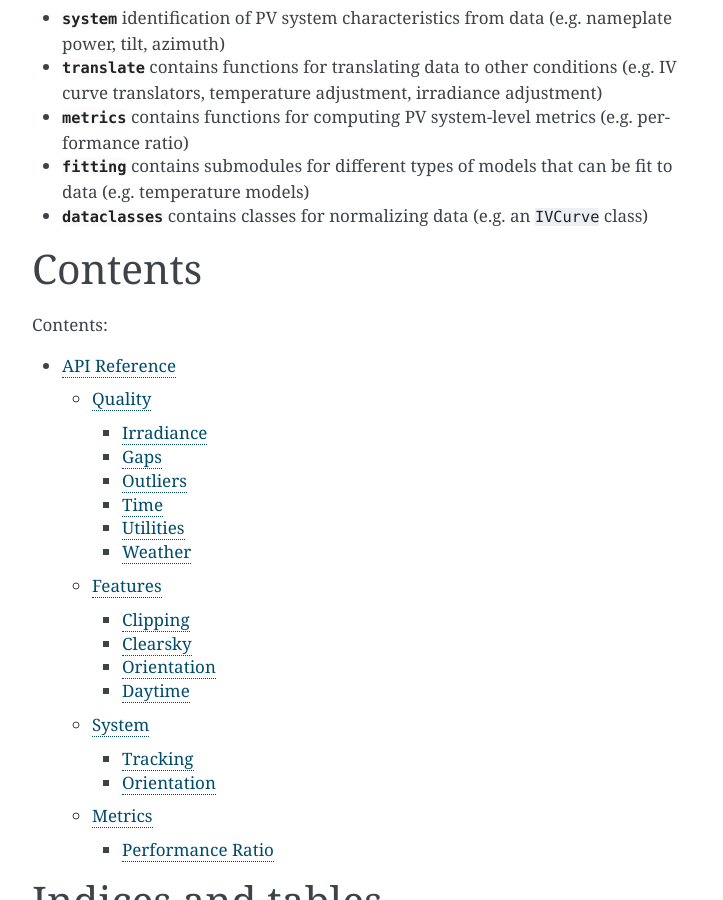
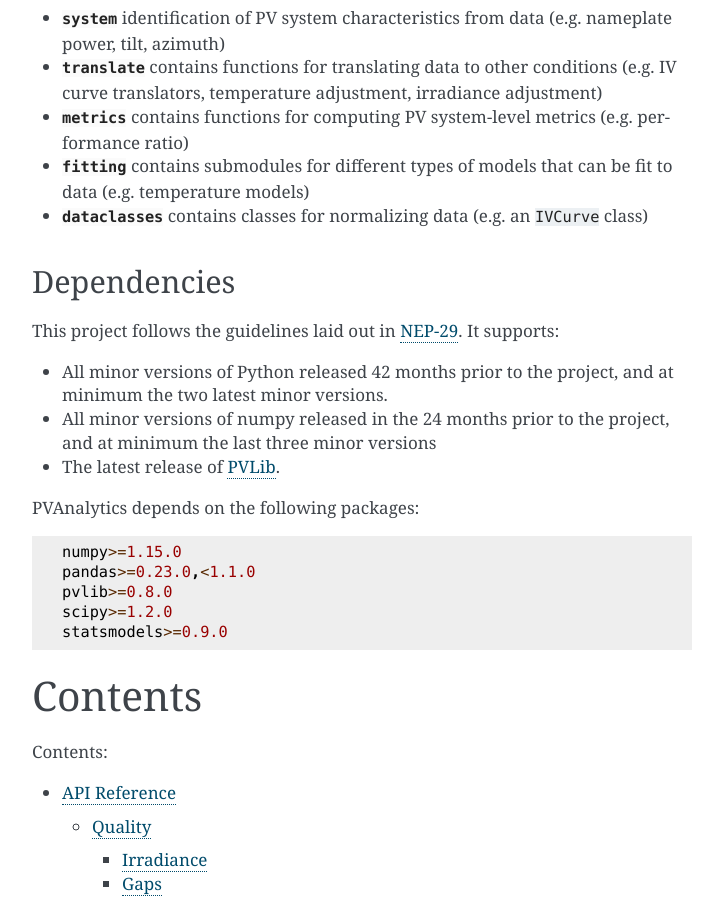
Before and after one commit to pvlib/pvanalytics, a Sphinx documentation site: the page built from docs/index.rst, in a window 1280 px wide and 900 px high, scrolled down 1024 px. Shown: the whole window, without its empty margins (388-1111 px from the left). Built offline with Sphinx 7.4.7, drawn with Linux system fonts in a browser that asks for light colours.

Commit message:
Apply NEP-29 guidelines for dependencies (#89)
* Apply NEP-29 policy to dependency versions

Reduces the minimum dependency for numpy and pandas.

* Document dependency management policy

* Run CI job at minimum requirements

* Support pandas==0.23.* in time.has_dst()

* Coerce _has_dst() result to 'bool'

On some versions of python the resulting series has Boolean
values but dtype='object'.

* Link to NEP-29

* Note that pvlib roughly tracks latest release

* Install all extra dependencies for Travis builds

```diff
--- a/docs/index.rst
+++ b/docs/index.rst
@@ -65,6 +65,23 @@
 - :py:mod:`dataclasses` contains classes for normalizing data (e.g. an
   ``IVCurve`` class)
 
+Dependencies
+------------
+
+This project follows the guidelines laid out in
+`NEP-29 <https://numpy.org/neps/nep-0029-deprecation_policy.html>`_.
+It supports:
+
+- All minor versions of Python released 42 months prior to the project,
+  and at minimum the two latest minor versions.
+- All minor versions of numpy released in the 24 months prior to the project,
+  and at minimum the last three minor versions
+- The latest release of `PVLib <https://pvlib-python.readthedocs.io>`_.
+
+PVAnalytics depends on the following packages:
+
+.. literalinclude:: ../requirements.txt
+
 Contents
 ========
 
--- /dev/null
+++ b/requirements-min.txt
@@ -0,0 +1,5 @@
+numpy~=1.15.0
+pandas~=0.23.0
+pvlib~=0.8.0
+scipy~=1.2.0
+statsmodels~=0.9.0
--- a/requirements.txt
+++ b/requirements.txt
@@ -1,6 +1,5 @@
-numpy>=1.16.0
-pandas>=0.25.0,<1.1.0
+numpy>=1.15.0
+pandas>=0.23.0,<1.1.0
 pvlib>=0.8.0
 scipy>=1.2.0
 statsmodels>=0.9.0
-ruptures[optional]
--- a/setup.py
+++ b/setup.py
@@ -31,8 +31,8 @@
 ]
 
 INSTALL_REQUIRES = [
-    'numpy >= 1.16.0',
-    'pandas >= 0.25.1',
+    'numpy >= 1.15.0',
+    'pandas >= 0.23.0',
     'pvlib >= 0.8.0',
     'scipy >= 1.2.0',
     'statsmodels >= 0.9.0'
```
Also changed, not shown: .travis.yml, 2 other files.
